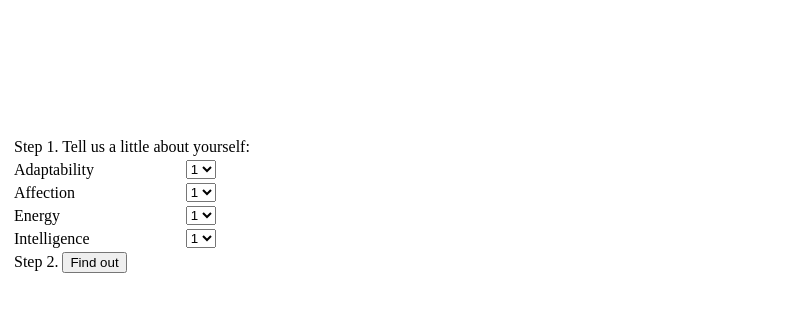
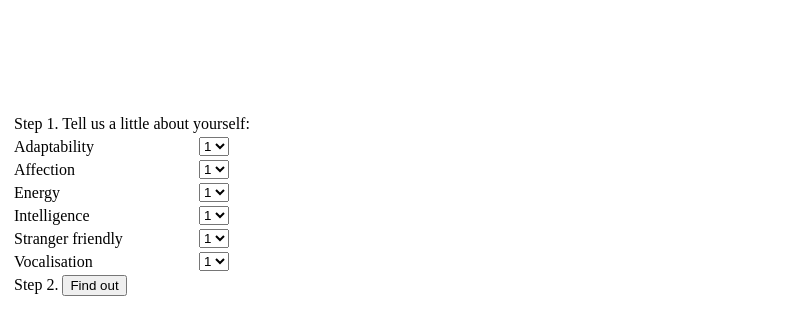
Before and after one commit to l-rud/js-web-app, a plain HTML site: page index.html in a window 1280 px wide. Shown: the part 79-414 px from the top of the page, without its empty margins (0-795 px from the left). Drawn offline with Linux system fonts and the light colour scheme.

Commit message:
Additional quiz elements were created

```diff
--- a/index.html
+++ b/index.html
@@ -63,6 +63,30 @@
             </td>
           </tr>
           <tr>
+            <td>Stranger friendly</td>
+            <td>
+              <select name="stranger" id="stranger">
+                <option value="1">1</option>
+                <option value="2">2</option>
+                <option value="3">3</option>
+                <option value="4">4</option>
+                <option value="5">5</option>
+              </select>
+            </td>
+          </tr>
+          <tr>
+            <td>Vocalisation</td>
+            <td>
+              <select name="vocalisation" id="vocalisation">
+                <option value="1">1</option>
+                <option value="2">2</option>
+                <option value="3">3</option>
+                <option value="4">4</option>
+                <option value="5">5</option>
+              </select>
+            </td>
+          </tr>
+          <tr>
             <td colspan="2">Step 2. <input type="button" name="find_button" id="find_button" value="Find out"/></td>
           </tr>
         </table>
```
